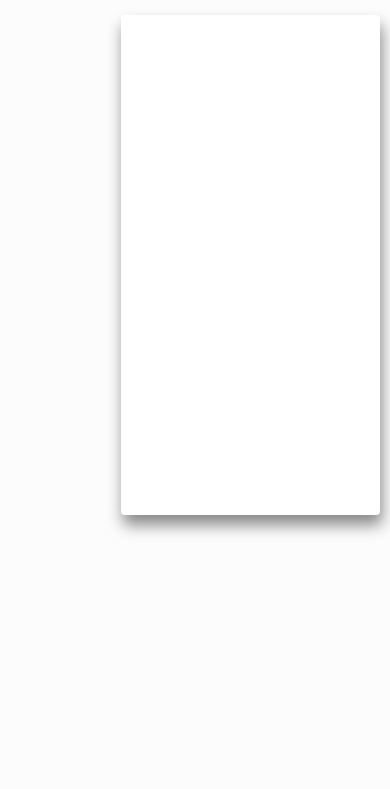
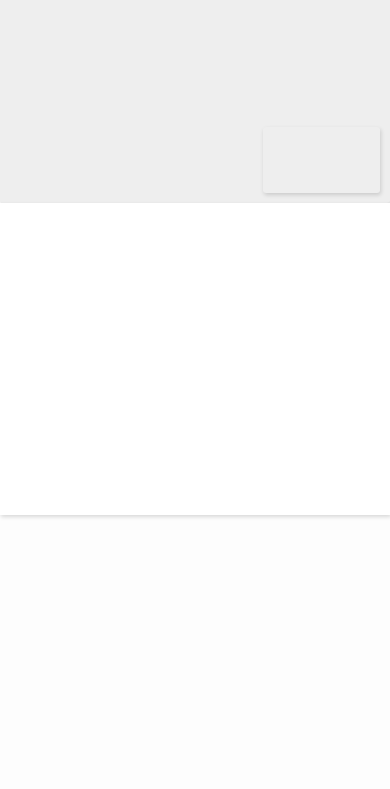
Before and after one commit to gnuns/omigo, a website: page client/src/index.html in a window 390 px wide. Shown: the part 55-844 px from the top of the page. Drawn offline with Linux system fonts and the light colour scheme.

Commit message:
Basic mobile and desktop layout

```diff
--- a/client/src/css/styles.css
+++ b/client/src/css/styles.css
@@ -46,10 +46,12 @@ table {
   border-spacing: 0; }
 
 html, body {
-  height: 100%; }
+  height: 100%;
+  overflow-y: auto;
+  overflow-x: hidden; }
 
 body {
-  background-color: #FCFCFC;
+  background-color: #FDFDFD;
   font-family: 'Open Sans', sans-serif !important; }
 
 a {
@@ -61,12 +63,26 @@ strong {
 
 .container {
   width: 100%;
-  width: calc(100% - 20px);
-  padding: 0px 10px;
-  max-width: 1280px;
-  height: auto;
+  width: calc(100% - 40px);
+  right: 20px;
+  left: 20px;
+  position: absolute;
   margin: auto;
   display: block; }
+  .container.main {
+    height: 90%;
+    height: calc(100% - 100px); }
+
+@media screen and (max-width: 575px) {
+  .container {
+    width: calc(100% - 20px) !important;
+    left: 10px;
+    right: 10px; }
+    .container.main {
+      width: 100% !important;
+      height: 90% !important;
+      left: 0px;
+      right: 0px; } }
 
 /* cyrillic-ext */
 @font-face {
@@ -130,6 +146,11 @@ strong {
 .pull-left {
   float: left; }
 
+.basic-shadow {
+  -webkit-box-shadow: 1px 2px 4px 0px rgba(0, 0, 0, 0.15);
+  -moz-box-shadow: 1px 2px 4px 0px rgba(0, 0, 0, 0.15);
+  box-shadow: 1px 2px 4px 0px rgba(0, 0, 0, 0.15); }
+
 .btn {
   padding: 5px 10px;
   margin: 0px;
@@ -177,18 +198,77 @@ strong {
     font-size: 1em;
     font-weight: 200; }
 
+@media screen and (max-width: 575px) {
+  .header .online-count {
+    display: none; }
+  .header button {
+    float: right;
+    margin-top: 2.5px;
+    font-size: 1em; } }
+
 .chat {
   width: 100%;
   height: 100%;
-  min-height: 500px;
-  margin-top: 20px; }
-  .chat div {
-    box-shadow: 2px 10px 15px #888888; }
+  max-height: 520px;
+  position: absolute;
+  padding: 0px;
+  margin-top: 25px;
+  display: block; }
+  .chat .video {
+    width: 320px;
+    height: 100%;
+    display: block;
+    position: absolute;
+    left: 0px; }
+    .chat .video .me, .chat .video .stranger {
+      background-color: #EEEEEE;
+      border-radius: 3px;
+      height: 49%;
+      width: 100%;
+      position: absolute; }
+    .chat .video .stranger {
+      top: 0px;
+      left: 0px; }
+    .chat .video .me {
+      bottom: 0px;
+      left: 0px; }
   .chat .text {
-    width: 70%;
-    min-height: 500px;
-    display: table;
-    float: right;
-    position: relative;
+    width: calc(100% - 340px);
+    height: 100%;
+    position: absolute;
     background-color: #fff;
-    border-radius: 4px; }
+    border-radius: 3px;
+    bottom: 0px;
+    right: 0px; }
+
+@media screen and (max-width: 575px) {
+  .chat {
+    width: 100%;
+    height: 100%;
+    margin-top: 0px; }
+    .chat .video {
+      width: 100%;
+      height: 40%;
+      border-radius: 0px !important; }
+      .chat .video .stranger {
+        width: 100%;
+        height: 100%; }
+      .chat .video .me {
+        z-index: 1000;
+        width: 30%;
+        height: 0px;
+        bottom: 10px;
+        right: 10px;
+        left: auto;
+        padding-top: 16.875%; }
+  .text {
+    width: 100% !important;
+    height: 60% !important;
+    position: absolute !important;
+    background-color: #fff !important;
+    border-radius: 3px !important;
+    top: auto !important;
+    bottom: 0px !important;
+    left: 0px !important;
+    right: 0px !important;
+    border-radius: 0px !important; } }
--- a/client/src/index.html
+++ b/client/src/index.html
@@ -21,13 +21,13 @@
       </div>
     </div>
   </div>
-  <div class="container">
+  <div class="container main">
     <div class="chat">
       <div class="video">
-        <div class="stranger"></div>
-        <div class="me"></div>
+        <div class="stranger  basic-shadow"></div>
+        <div class="me  basic-shadow"></div>
       </div>
-      <div class="text">
+      <div class="text basic-shadow">
           <div class="conversation-box">
           </div>
           <div class="write-box">
--- a/client/src/scss/base/_scaffolding.scss
+++ b/client/src/scss/base/_scaffolding.scss
@@ -1,5 +1,7 @@
 html, body {
     height: 100%;
+    overflow-y: auto;
+    overflow-x: hidden;
 }
 body {
   background-color: $lightone;
@@ -14,10 +16,31 @@ strong {
 }
 .container {
   width: 100%;
-  width: calc(100% - 20px);
-  padding: 0px 10px;
-  max-width: 1280px;
-  height: auto;
+  width: calc(100% - 40px);
+  right: 20px;
+  left: 20px;
+  // max-width: 1280px;
+  // height: 100%;
+  position: absolute;
+  // height: auto;
   margin: auto;
   display: block;
+
+  &.main {
+    height: 90%;
+    height: calc(100% - 100px);
+  }
 }
+@media screen and (max-width: $mobile-width) {
+  .container {
+    width: calc(100% - 20px) !important;
+    left: 10px;
+    right: 10px;
+    &.main {
+      width: 100% !important;
+      height: 90% !important;
+      left: 0px;
+      right: 0px;
+    }
+  }
+}
--- a/client/src/scss/base/_variables.scss
+++ b/client/src/scss/base/_variables.scss
@@ -1,5 +1,8 @@
 $darkgray  : #3F4343;
 $lightgray : #EEEEEE;
-$lightone  : #FCFCFC;
+$lightone  : #FDFDFD;
 $green     : #80CC47;
 $red       : #E14E46;
+
+$mobile-width: 575px;
+$default-radius: 3px;
--- a/client/src/scss/components/_helpers.scss
+++ b/client/src/scss/components/_helpers.scss
@@ -4,3 +4,8 @@
 .pull-left {
   float: left;
 }
+.basic-shadow {
+  -webkit-box-shadow: 1px 2px 4px 0px rgba(0,0,0,0.15);
+  -moz-box-shadow: 1px 2px 4px 0px rgba(0,0,0,0.15);
+  box-shadow: 1px 2px 4px 0px rgba(0,0,0,0.15);
+}
--- a/client/src/scss/parts/_chat.scss
+++ b/client/src/scss/parts/_chat.scss
@@ -1,18 +1,82 @@
 .chat {
   width: 100%;
   height: 100%;
-  min-height: 500px;
-  margin-top: 20px;
-  div {
-    box-shadow: 2px 10px 15px #888888;
+  max-height: 520px;
+  position: absolute;
+  padding: 0px;
+  margin-top: 25px;
+  display: block;
+
+  .video {
+    width: 320px;
+    height: 100%;
+    display: block;
+    position: absolute;
+    left: 0px;
+    .me, .stranger {
+      background-color: $lightgray;
+      border-radius: $default-radius;
+      height:  49%;
+      width: 100%;
+      position: absolute;
+    }
+    .stranger {
+      top: 0px;
+      left: 0px;
+    }
+    .me {
+      bottom: 0px;
+      left: 0px;
+    }
   }
   .text {
-    width: 70%;
-    min-height: 500px;
-    display: table;
-    float: right;
-    position: relative;
+    width: calc(100% - 340px);
+    height: 100%;
+    // display: table;
+    position: absolute;
     background-color: #fff;
-    border-radius: 4px;
+    border-radius: $default-radius;
+    bottom: 0px;
+    right: 0px;
   }
 }
+@media screen and (max-width: $mobile-width) {
+  .chat {
+    width: 100%;
+    height: 100%;
+    margin-top: 0px;
+    .video {
+      width: 100%;
+      height: 40%;
+      // padding-top: 56.25%;
+      border-radius: 0px !important;
+      .stranger {
+        width: 100%;
+        height: 100%;
+      }
+      .me {
+        z-index: 1000;
+        width: 30%;
+        height: 0px;
+        bottom: 10px;
+        right: 10px;
+        left: auto;
+        padding-top: 16.875%;
+      }
+    }
+  }
+  .text {
+    width: 100% !important;
+    height: 60% !important;
+    // display: table !important;
+    position: absolute !important;
+    background-color: #fff !important;
+    border-radius: $default-radius !important;
+    // padding-bottom: 60%;
+    top:auto !important;
+    bottom: 0px !important;
+    left: 0px !important;
+    right: 0px !important;
+    border-radius: 0px !important;
+  }
+}
```
Also changed, not shown: client/src/scss/parts/_header.scss (+12 -0 lines).
